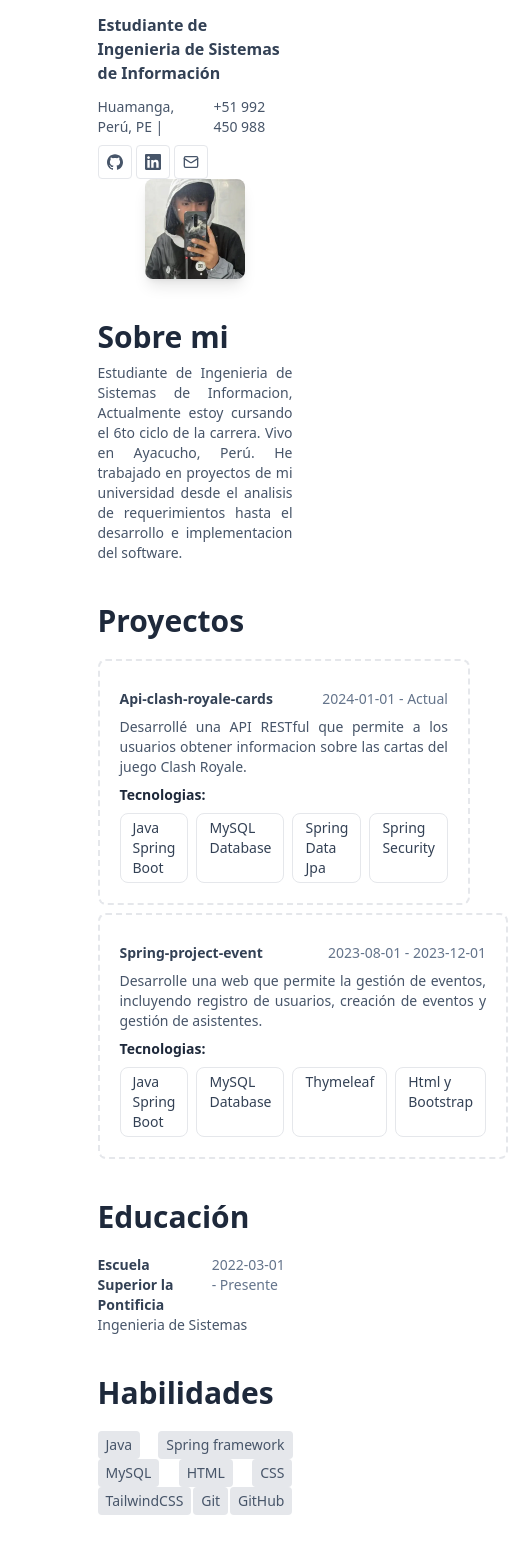
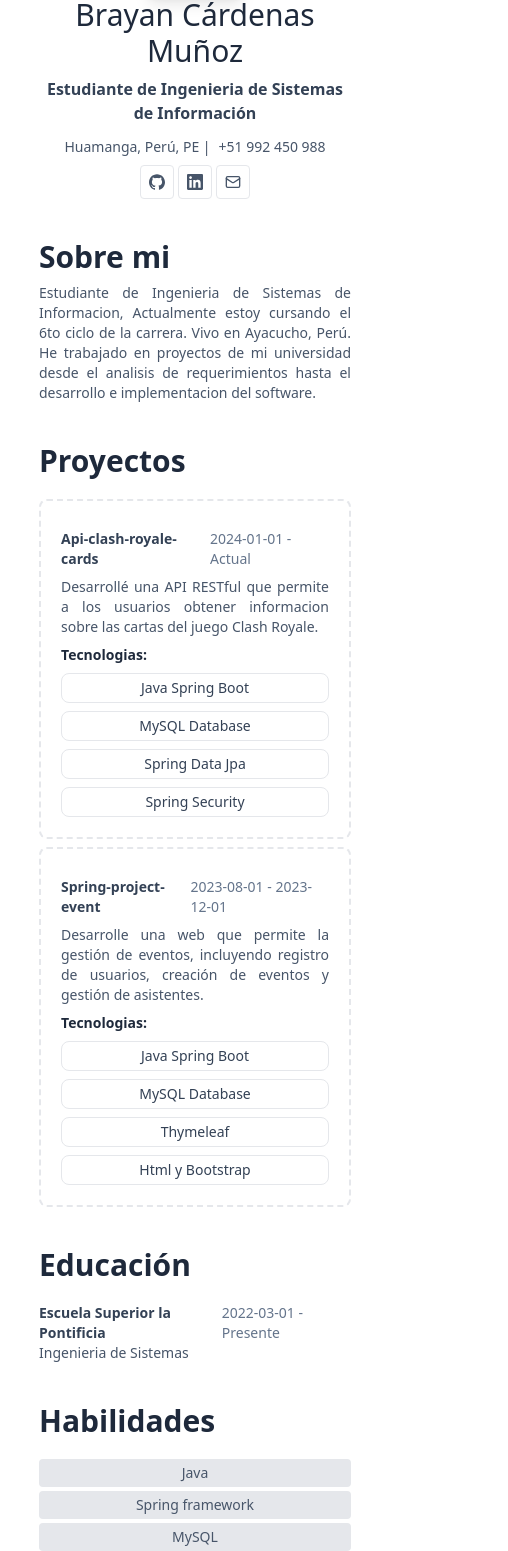
Before and after one commit to devbryan02/portafolio-dev, a Svelte app: page / in a window 390 px wide. Shown: the part 143-1694 px from the top of the page, 508 px wide, since content can reach past the window. Built offline with nearby package versions, Linux system fonts and the light colour scheme.

Commit message:
finanlizando portafolio

```diff
--- a/src/components/Layout.svelte
+++ b/src/components/Layout.svelte
@@ -2,7 +2,7 @@
   export let title;
 </script>
 
-<section class="w-[50%] mx-auto mt-10">
+<section class="w-[80%] md:w-[50%] mx-auto mt-10">
   <header>
     <h2 class="text-slate-800 text-3xl font-bold">{title}</h2>
   </header>
--- a/src/components/secctions/Hero.svelte
+++ b/src/components/secctions/Hero.svelte
@@ -10,20 +10,20 @@
 </script>
 
 <Layout title="">
-  <div class="flex flex-col md:flex-row justify-between mt-5 items-center">
-    <div class="flex flex-col gap-2">
+  <div class="flex flex-col-reverse md:flex-row md:justify-between justify-center mt-5 items-center ">
+    <div class="flex text-center md:text-start justify-start flex-col gap-2">
       <h2 class="text-3xl font-sans text-slate-800">
         {name}
         {lastName}
       </h2>
       <p class="text-slate-700 font-semibold">{label}</p>
-      <div class="flex gap-2 mt-1">
-        <p class="text-sm text-slate-600">
+      <div class="flex gap-2 justify-center md:justify-start mt-1">
+        <p class="text-sm text-slate-600 text-center">
           {city}, {region}, {countryCode} |
         </p>
         <p class="text-sm text-slate-600">{phone}</p>
       </div>
-      <div class="flex text-slate-600 gap-1">
+      <div class="flex justify-center md:justify-start  text-slate-600 gap-1">
         <a
           href="https://github.com/bryanby2002?tab=repositories"
           target="_blank"
--- a/src/components/secctions/Project.svelte
+++ b/src/components/secctions/Project.svelte
@@ -20,10 +20,10 @@
         <p class="text-sm text-slate-600 text-justify">{project.description}</p>
         <div class="flex flex-col gap-2">
           <p class="text-slate-800 font-bold text-sm mt-2">Tecnologias:</p>
-          <div class="flex gap-2">
+          <div class="flex flex-col md:flex-row gap-2 flex-wrap">
             {#each project.tecnologys as tecnology}
               <a
-                class="text-sm text-slate-700 px-3 p-1 border rounded-lg hover:bg-gray-200"
+                class="text-sm text-slate-700 px-3 p-1 border rounded-lg hover:bg-gray-200 text-center md:text-start"
                 href={tecnology.url}
                 target="_blank"
                 title="visitar {tecnology.url}"> {tecnology.name}</a
--- a/src/components/secctions/Skil.svelte
+++ b/src/components/secctions/Skil.svelte
@@ -1,21 +1,13 @@
 <script>
-	import GitHub from './../icons/GitHub.svelte';
-	import Git from './../icons/Git.svelte';
-	import Tailwind from './../icons/Tailwind.svelte';
-	import Css from './../icons/Css.svelte';
-	import Mysql from './../icons/Mysql.svelte';
-	import Html from './../icons/Html.svelte';
-	import Spring from './../icons/Spring.svelte';
-    import Java from "../icons/Java.svelte";
     import {skills} from './../../models/cv.json'
     import Layout from "../Layout.svelte";
 
 </script>
 
 <Layout title="Habilidades">
-    <div class="flex justify-between my-5 flex-wrap">
+    <div class="flex flex-col md:flex-row gap-1 justify-between my-5 flex-wrap">
         {#each skills as skill}
-            <span class="text-sm text-slate-600 px-2 py-1 bg-gray-200 rounded cursor-pointer">
+            <span class="text-sm text-slate-600 px-2 py-1 bg-gray-200 rounded cursor-pointer text-center md:text-start">
                 {skill.name}
             </span>
         {/each}
```
